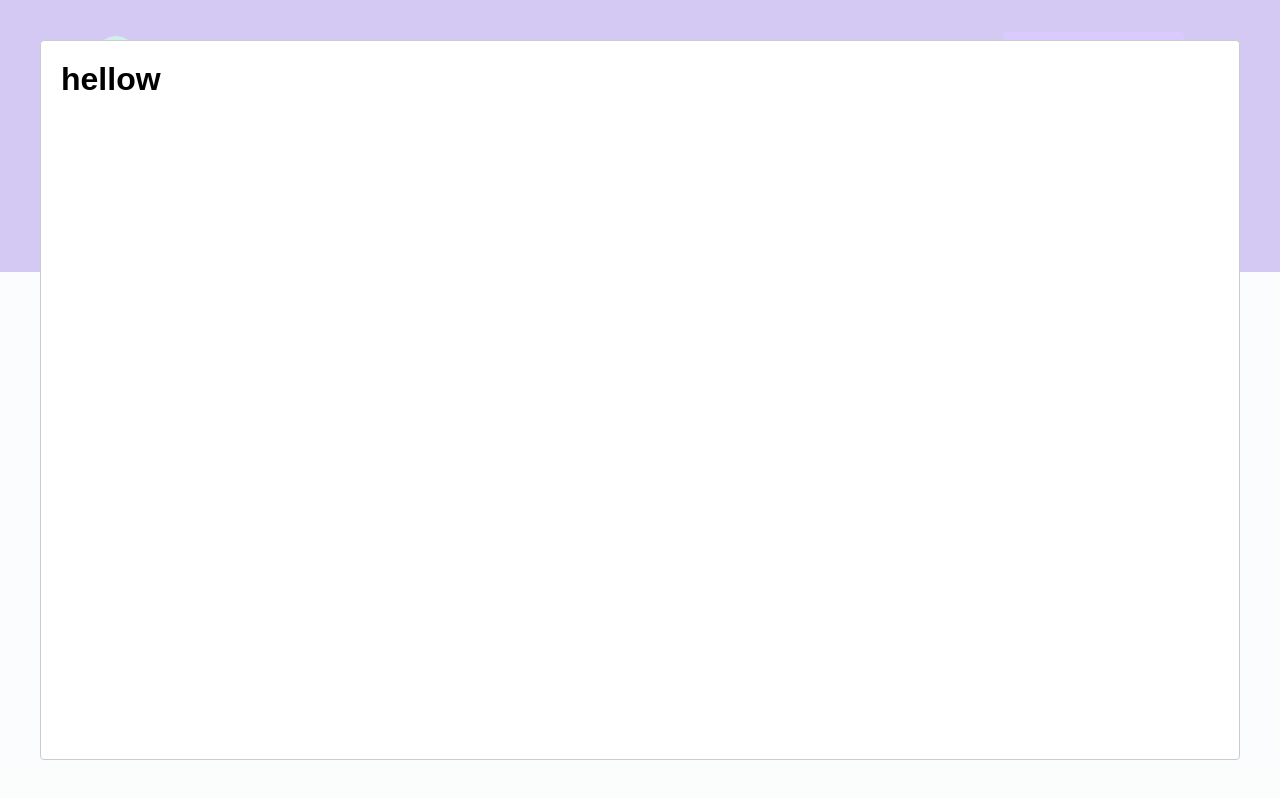
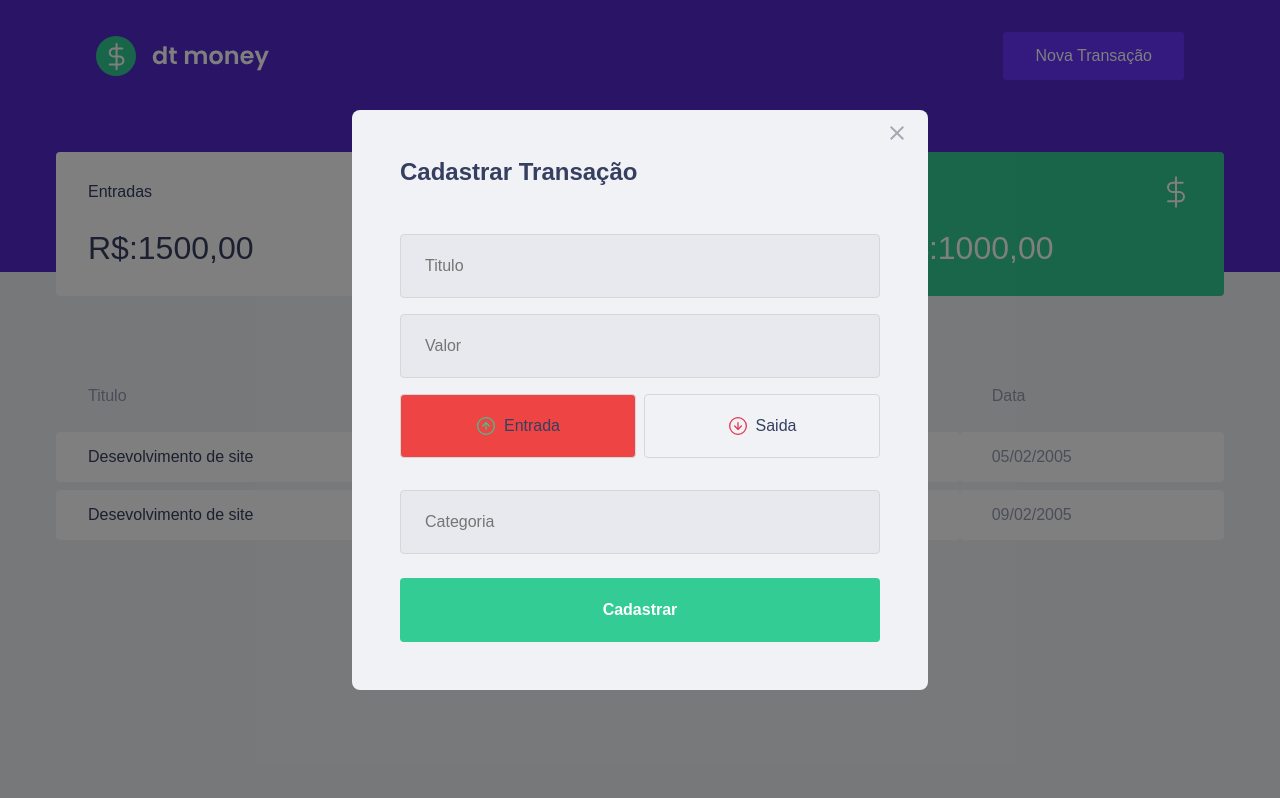
Before and after one commit to EvertonMattos/dtMoney, a React (Create React App) app: page / in a window 1280 px wide. Both pictures are taken after a click on the button "Nova Transação". Built offline with nearby package versions, Linux system fonts and the light colour scheme; no server answers; what miragejs would draw is missing.

Commit message:
adding functionality to the buttons

```diff
--- a/package.json
+++ b/package.json
@@ -12,6 +12,7 @@
     "@types/react-dom": "^18.0.3",
     "axios": "^0.27.2",
     "miragejs": "^0.1.44",
+    "polished": "^4.2.2",
     "react": "^18.1.0",
     "react-dom": "^18.1.0",
     "react-modal": "^3.15.1",
--- a/src/components/NewTransactionModal/index.tsx
+++ b/src/components/NewTransactionModal/index.tsx
@@ -1,16 +1,65 @@
+import { useState } from 'react';
 import Modal from 'react-modal'
+import imgClose from '../../assets/close.svg'
+import incomeIMG from '../../assets/income.svg'
+import outcomeIMG from '../../assets/outcome.svg'
+import { Container, TransactionsTypeButton, TypeBox } from './styles';
 
 interface NewTransactionModalProps{
   isOpen: boolean;
   onRequestClose: () =>void;
 }
 export function NewTransactionModal({isOpen,onRequestClose}:NewTransactionModalProps){
+  const [type,setType] = useState('deposit');
   return(
   <Modal
         isOpen={isOpen}
         onRequestClose={onRequestClose}
+        overlayClassName='react-modal-overlay'
+        className='react-modal-content'
       >
-        <h1>hellow</h1>
+        <button
+        type='button'
+        onClick={onRequestClose}
+        className='react-modal-button'
+         >
+          <img src={imgClose} alt="Fechar Modal"  />
+        </button>
+       <Container>
+         <h2>Cadastrar Transação </h2>
+         <input placeholder="Titulo"
+         />
+         <input
+         type="number"
+          placeholder="Valor"
+         />
+         <TransactionsTypeButton>
+           <TypeBox
+             onClick={()=>setType('deposit')}
+             isActive={type === 'deposit'}
+             >
+             <img src={incomeIMG} alt="Entradas"/>
+             <span>
+               Entrada
+             </span>
+           </TypeBox>
+           <TypeBox
+           onClick={()=>setType('withdraw')}
+           isActive={type === 'withdraw'}
+           >
+             <img src={outcomeIMG} alt="Saida"/>
+             <span>
+                Saida
+             </span>
+           </TypeBox>
+         </TransactionsTypeButton>
+         <input
+         placeholder="Categoria"
+         />
+         <button type='submit'>
+           Cadastrar
+         </button>
+       </Container>
       </Modal>
   )
 }
--- a/src/components/NewTransactionModal/styles.ts
+++ b/src/components/NewTransactionModal/styles.ts
@@ -1,5 +1,75 @@
+import { darken } from 'polished';
 import styled  from 'styled-components';
 
-export const Container = styled.div`
+export const Container = styled.form`
+h2{
+  color: var(--text-title);
+  font-size:1.5rem;
+  margin-bottom:2rem;
+}
+input{
+  width: 100%;
+  padding:0 1.5rem;
+  height: 4rem;
+  border-radius: 0.25rem;
+  border: 1px solid #d7d7d7;
+  background: #e7e9ee;
+  font-weight: 400;
+  font-size:1rem;
+  margin-top:1rem;
+}
+&::placeholder{
+  color: var(--text-body);
+
+}
+button[type="submit"]{
+  width: 100%;
+  padding:0 1.5rem;
+  height: 4rem;
+  background: var(--green);
+  color:#fff;
+  border-radius: 0.25rem;
+  border:0;
+  font-size: 1rem;
+  margin-top:1.5rem;
+  font-weight: 600;
+  transition: filter 0.5s ease-in;
+  &:hover{
+    filter:brightness(0.9);
+  }
+}
+`
+
+export const TransactionsTypeButton = styled.div`
+margin:1rem 0;
+display:grid;
+grid-template-columns: 1fr 1fr;
+gap: .5rem;
 
 `
+interface TypeBoxProps{
+  isActive: boolean;
+}
+export const TypeBox = styled.button<TypeBoxProps>`
+height:4rem;
+border:1px solid #d7d7d7;
+border-radius: .25rem;
+
+background: ${(props)=> props.isActive ? '#e44':'transparent'};
+display:flex;
+align-items:center;
+justify-content:center;
+&:hover{
+  border-color: ${darken(0.1, '#d7d7d7')} ;
+}
+img{
+  width:20px;
+  height:20px;
+}
+span{
+  display: inline-block;
+  margin-left:0.5rem;
+  color:var(--text-title);
+  font-size: 1rem;
+}
+`
--- a/src/styles/global.ts
+++ b/src/styles/global.ts
@@ -42,4 +42,36 @@ button {
   opacity:0.6;
   cursor:not-allowed;
 }
+.react-modal-overlay{
+background: rgba(0,0,0,0.5);
+
+position: fixed;
+top:0;
+bottom:0;
+right:0;
+left:0;
+
+display:flex;
+align-items:center;
+justify-content:center;
+}
+.react-modal-content{
+width:100%;
+max-width:576px;
+background: var(--background);
+padding:3rem;
+position:relative;
+border-radius: 0.5rem;
+}
+.react-modal-button{
+  position:absolute;
+  right:1.5rem;
+  top:1rem;
+  background:transparent;
+  transition:filter 0.25s;
+  border:0;
+  &:hover{
+    filter:brightness(0.8);
+  }
+}
 `
```
Also changed, not shown: 1 other file (tests, documents, lock files or other folders).
